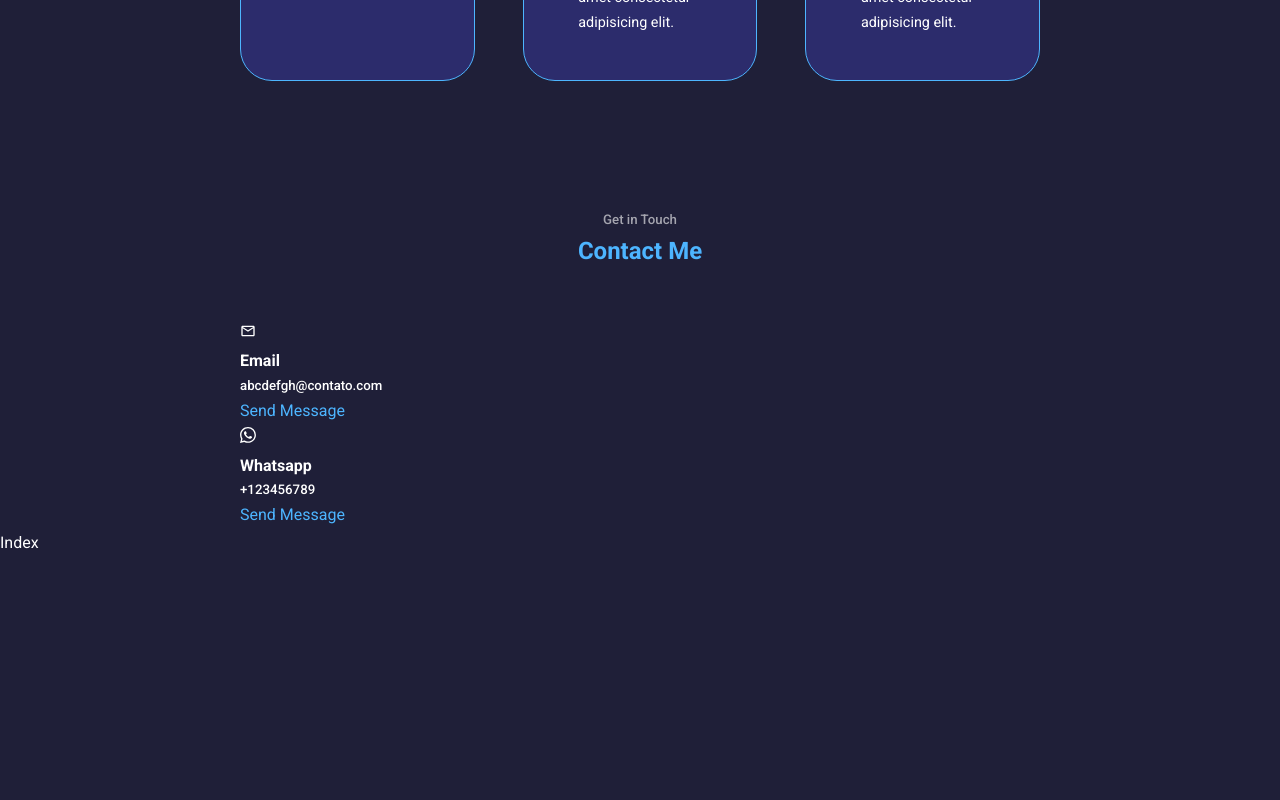
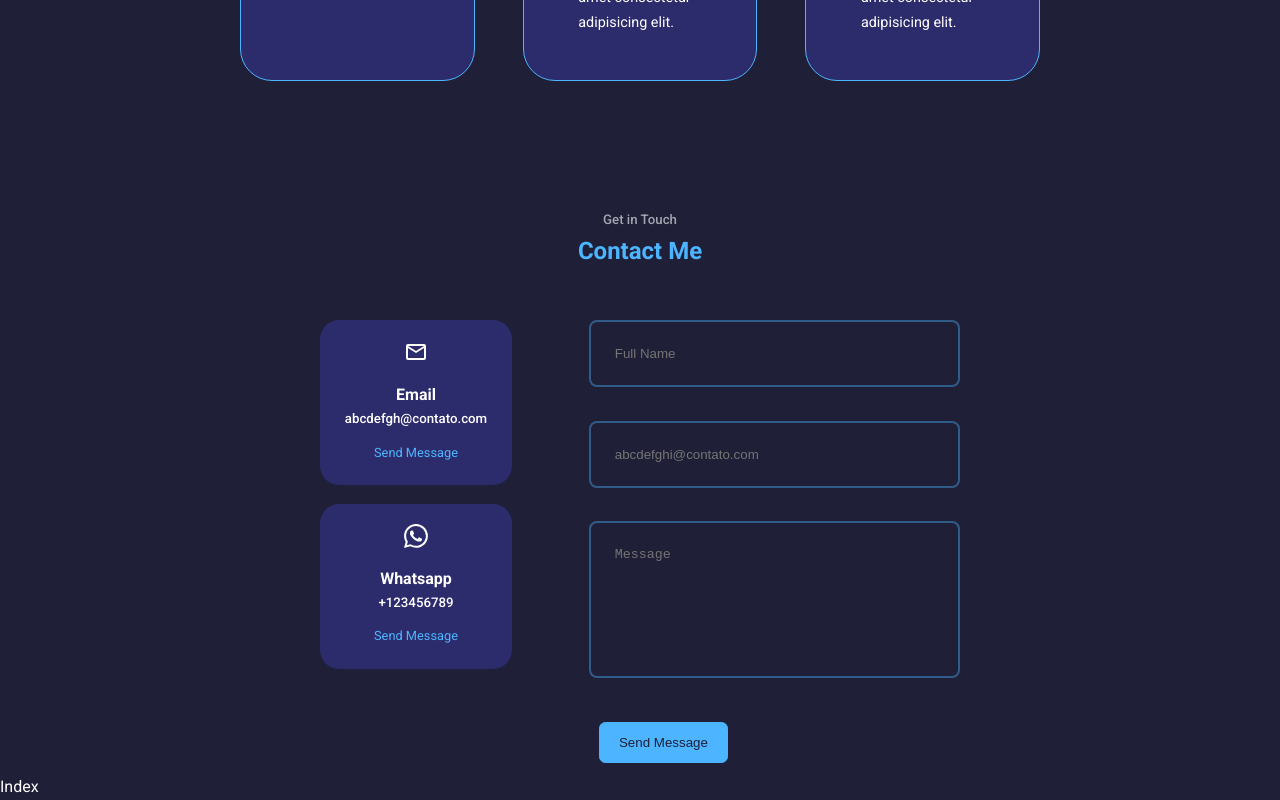
Before and after one commit to cesinhalius/PortfolioExample, a React (Create React App) app: page / in a window 1280 px wide. Shown: the part 2984-3784 px from the top of the page. Before the commit the page ends 3540 px from the top, so only its background shows below. Built offline with nearby package versions, Linux system fonts and the light colour scheme.

Commit message:
Adicionando elementos para comunicação

```diff
--- a/src/components/contact/index.jsx
+++ b/src/components/contact/index.jsx
@@ -14,20 +14,26 @@
       <div className="container contact_container">
         <div className="contact_options">
           <article className="contact_option">
-            <MdOutlineEmail/>
+            <MdOutlineEmail className='contact_option-icon'/>
             <h4>Email</h4>
             <h5>abcdefgh@contato.com</h5>
             <a href="#">Send Message</a>
           </article>
 
           <article className="contact_option">
-            <BsWhatsapp/>
+            <BsWhatsapp className='contact_option-icon'/>
             <h4>Whatsapp</h4>
             <h5>+123456789</h5>
             <a href="#">Send Message</a>
           </article>
 
         </div>
+        <form action="">
+          <input type="text" name="name" placeholder='Full Name' required />
+          <input type="email" name="email" placeholder='abcdefghi@contato.com' required />
+          <textarea name="message" rows="7" placeholder='Message' required></textarea>
+          <button type="submit" className="btn btn-primary">Send Message</button>
+        </form>
       </div>
     </section>
   )
--- a/src/components/contact/style.css
+++ b/src/components/contact/style.css
@@ -0,0 +1,56 @@
+.container.contact_container{
+    width: 50%;
+    display: grid;
+    grid-template-columns: 30% 58%;
+    gap: 12%;
+}
+
+.contact_options{
+    display: flex;
+    flex-direction: column;
+    gap: 1.2rem;
+}
+
+.contact_option{
+    background: var(--color-bg-varient);
+    padding: 1.2rem;
+    border-radius: 1.2rem;
+    text-align: center;
+    border: 1px solid transparent;
+    transition: var(--transition);
+}
+
+.contact_option:hover{
+    background: transparent;
+    border-color: var(--color-primary-varient);
+}
+
+.contact_option-icon{
+    font-size: 1.5rem;
+    margin-bottom: .5rem;
+}
+
+.contact_option a{
+    margin-top: .7rem;
+    display: inline-block;
+    font-size:.8rem;
+}
+
+/*====================FORM==============================*/
+
+form{
+    display: flex;
+    flex-direction: column;
+    gap: 2.1rem;
+}
+
+input,
+textarea{
+    width: 100%;
+    padding: 1.5rem;
+    border-radius: .5rem;
+    background: transparent;
+    border: 2px solid var(--color-primary-varient);
+    resize: none;
+    color: var(--colo-white);
+}
```
